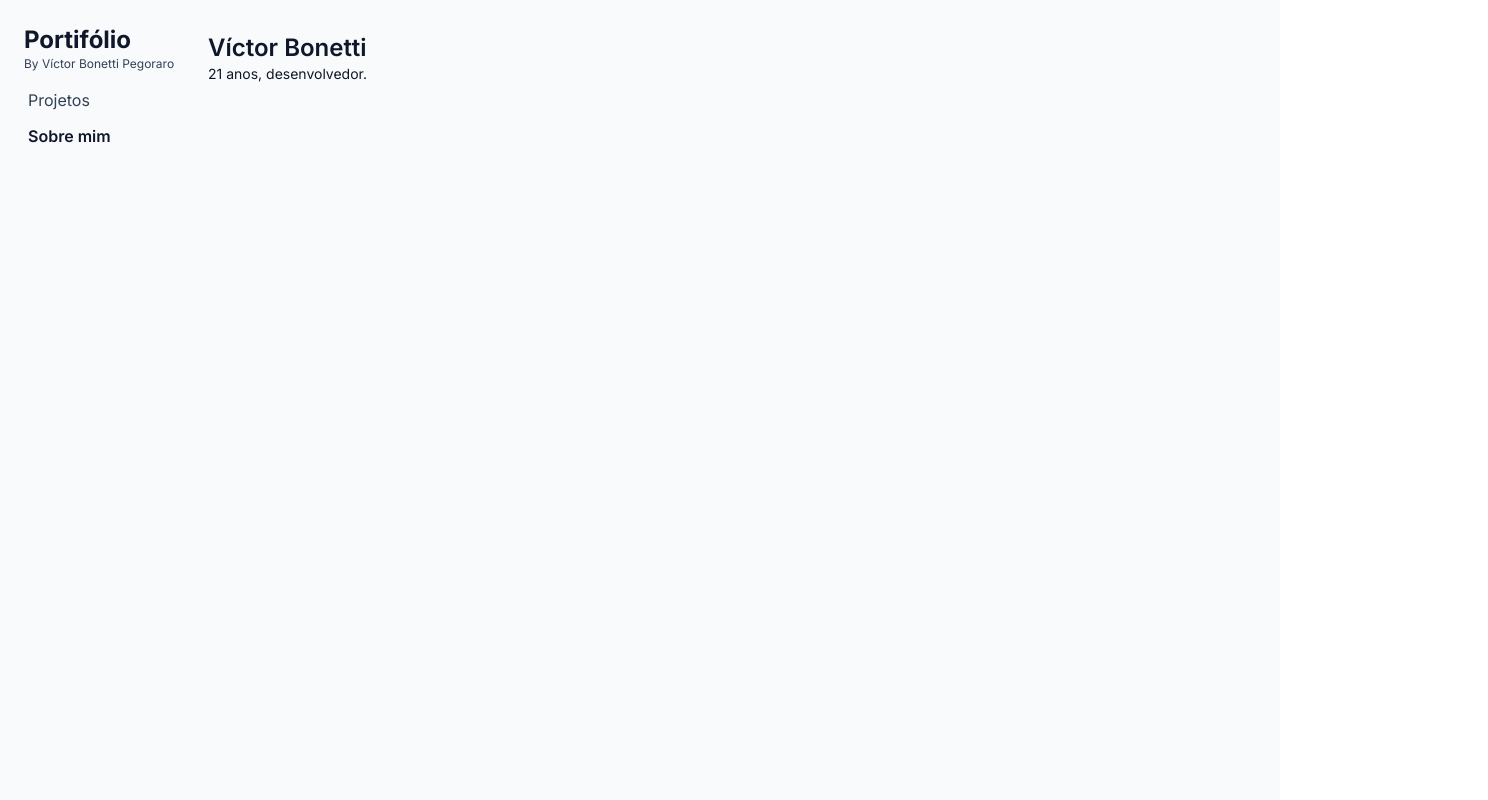
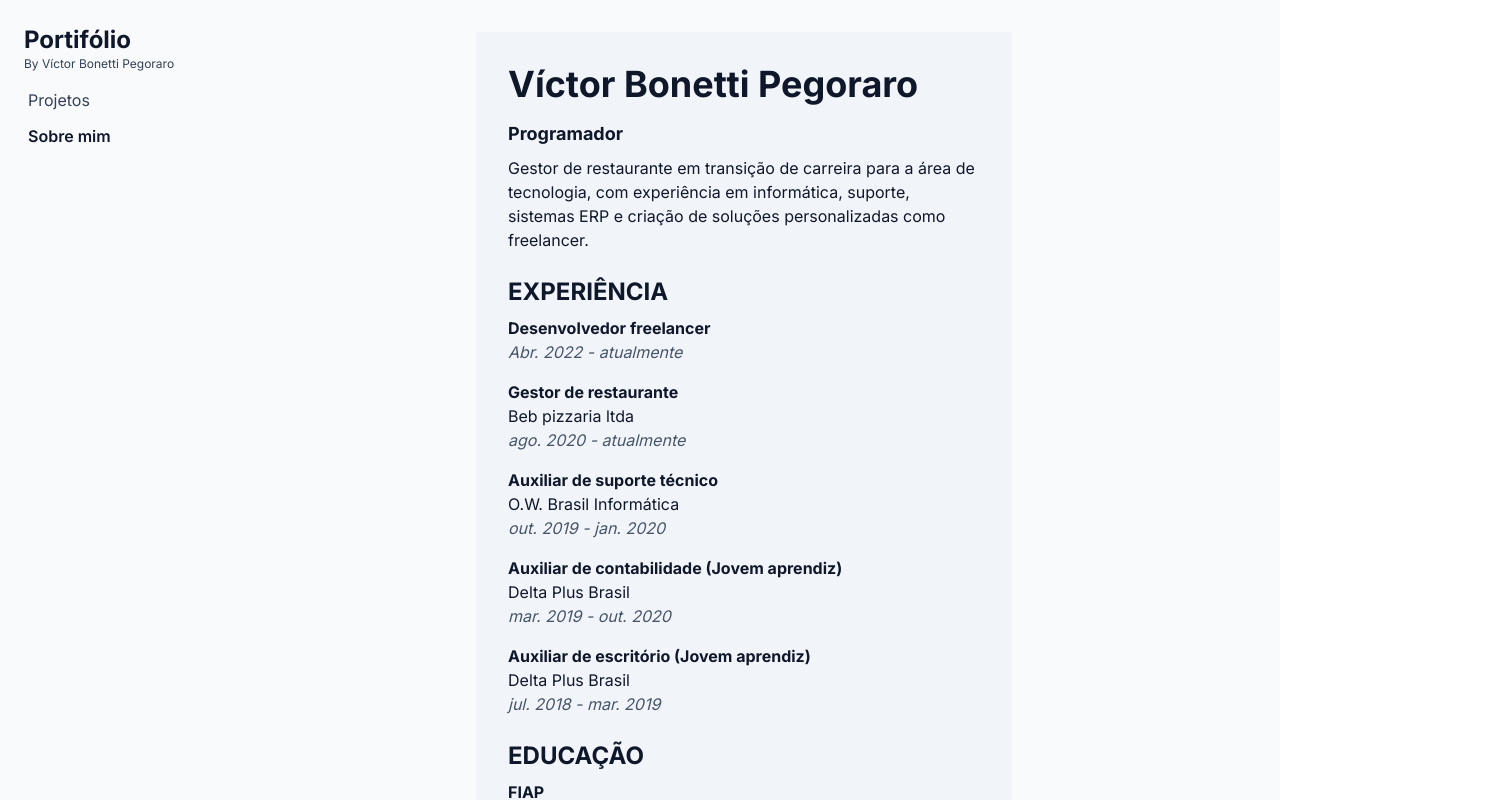
Before and after one commit to victobonetti/victor_portifolio, a Next.js app: page /sobre in a window 1280 px wide. Shown: the whole page, 1488 px wide, since content can reach past the window. Built offline with nearby package versions, Linux system fonts and the light colour scheme.

Commit message:
updating about section

```diff
--- a/src/app/page.tsx
+++ b/src/app/page.tsx
@@ -13,7 +13,7 @@ export default function Home() {
         projectResume={"Aplicativo para gestão de freelancers de restaurante e consumo local de funcionários."}
         listInfos={['Cadastre produtos e funcionários, abra contas fiado e faça pagamentos para reduzir saldos pendentes',
           'Gere relatórios de consumo mensal dos funcionários e gasto com freelancers']}
-        repository={{ repositoryName: `FrilaHub`, repositoryOwnerName: `victobonetti` }}
+        repository={{ repositoryName: `PassaRegua`, repositoryOwnerName: `victobonetti` }}
         haveDownload={true} />
 
       <PortifolioProject projectImage={bellaPizzaria}
--- a/src/app/sobre/page.tsx
+++ b/src/app/sobre/page.tsx
@@ -1,10 +1,57 @@
 export default function Sobre() {
     return (
-        <div className=" w-full h-full">
-            <div className=" absolute z-30 flex flex-col w-full justify-start ">
-                <h1 className=" text-2xl font-semibold">Víctor Bonetti</h1>
-                <p className=" text-sm">21 anos, desenvolvedor.</p>
+        <div className=" flex justify-start w-full h-full">
+            <div className=" bg-slate-100 w-full md:w-1/2  mx-auto p-8">
+                <h1 className="text-4xl font-bold mb-4">Víctor Bonetti Pegoraro</h1>
+                <p className="text-lg font-bold mb-2">Programador</p>
+                <p className="mb-6">Gestor de restaurante em transição de carreira para a área de tecnologia, com experiência em informática, suporte, sistemas ERP e criação de soluções personalizadas como freelancer.</p>
+
+                <h2 className="text-2xl font-bold mb-2">EXPERIÊNCIA</h2>
+                  <div className="mb-4">
+                    <p className="font-bold">Desenvolvedor freelancer</p>
+                    <p className="text-slate-600 italic">Abr. 2022 - atualmente</p>
+                </div>
+                <div className="mb-4">
+                    <p className="font-bold">Gestor de restaurante</p>
+                    <p>Beb pizzaria ltda</p>
+                    <p className="text-slate-600 italic">ago. 2020 - atualmente</p>
+                </div>
+                <div className="mb-4">
+                    <p className="font-bold">Auxiliar de suporte técnico</p>
+                    <p>O.W. Brasil Informática</p>
+                    <p className="text-slate-600 italic">out. 2019 - jan. 2020</p>
+                </div>
+                <div className="mb-4">
+                    <p className="font-bold">Auxiliar de contabilidade (Jovem aprendiz)</p>
+                    <p>Delta Plus Brasil</p>
+                    <p className="text-slate-600 italic">mar. 2019 - out. 2020</p>
+                </div>
+                <div className="mb-6">
+                    <p className="font-bold">Auxiliar de escritório (Jovem aprendiz)</p>
+                    <p>Delta Plus Brasil</p>
+                    <p className="text-slate-600 italic">jul. 2018 - mar. 2019</p>
+                </div>
+
+                <h2 className="text-2xl font-bold mb-2">EDUCAÇÃO</h2>
+                <div className="mb-4">
+                    <p className="font-bold">FIAP</p>
+                    <p>Bacharelado em Engenharia de software</p>
+                    <p className="text-slate-600 italic">Término em 2026</p>
+                </div>
+
+                <h2 className="text-2xl font-bold mb-2">PROJETOS</h2>
+                <div className="mb-6">
+                    <p className="font-bold">Portfólio</p>
+                    <p>Github</p>
+                    <p className="text-slate-600 italic"><a className=" text-blue-500" href="https://github.com/victobonetti" target="_blank" rel="noopener">https://github.com/victobonetti</a></p>
+                </div>
+
+                <h2 className="text-2xl font-bold mb-2">CONTATO</h2>
+                <p>victorbonettixd@gmail.com</p>
+                <p className="mb-2">+55 (19) 99846-7194</p>
+
+
             </div>
-        </div>
+        </div >
     )
 }
```
